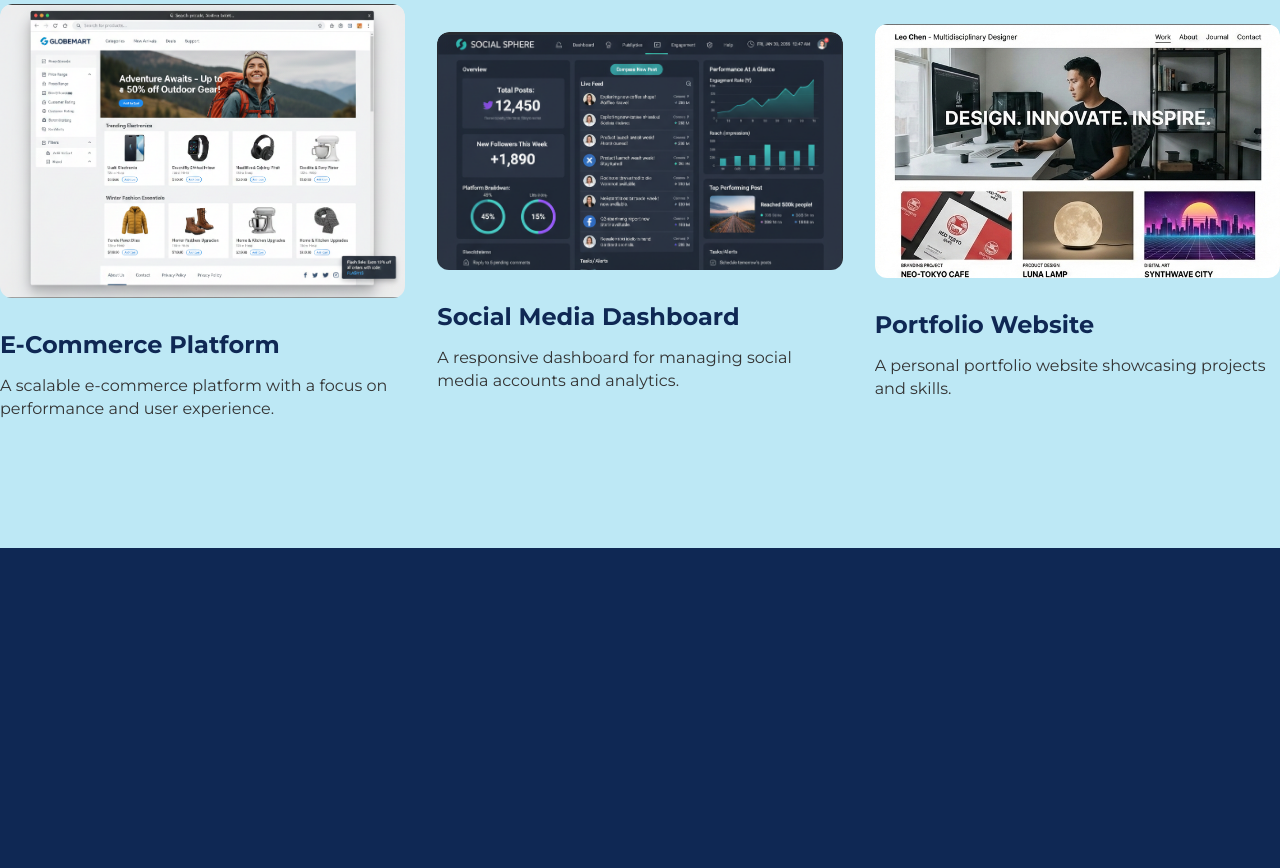
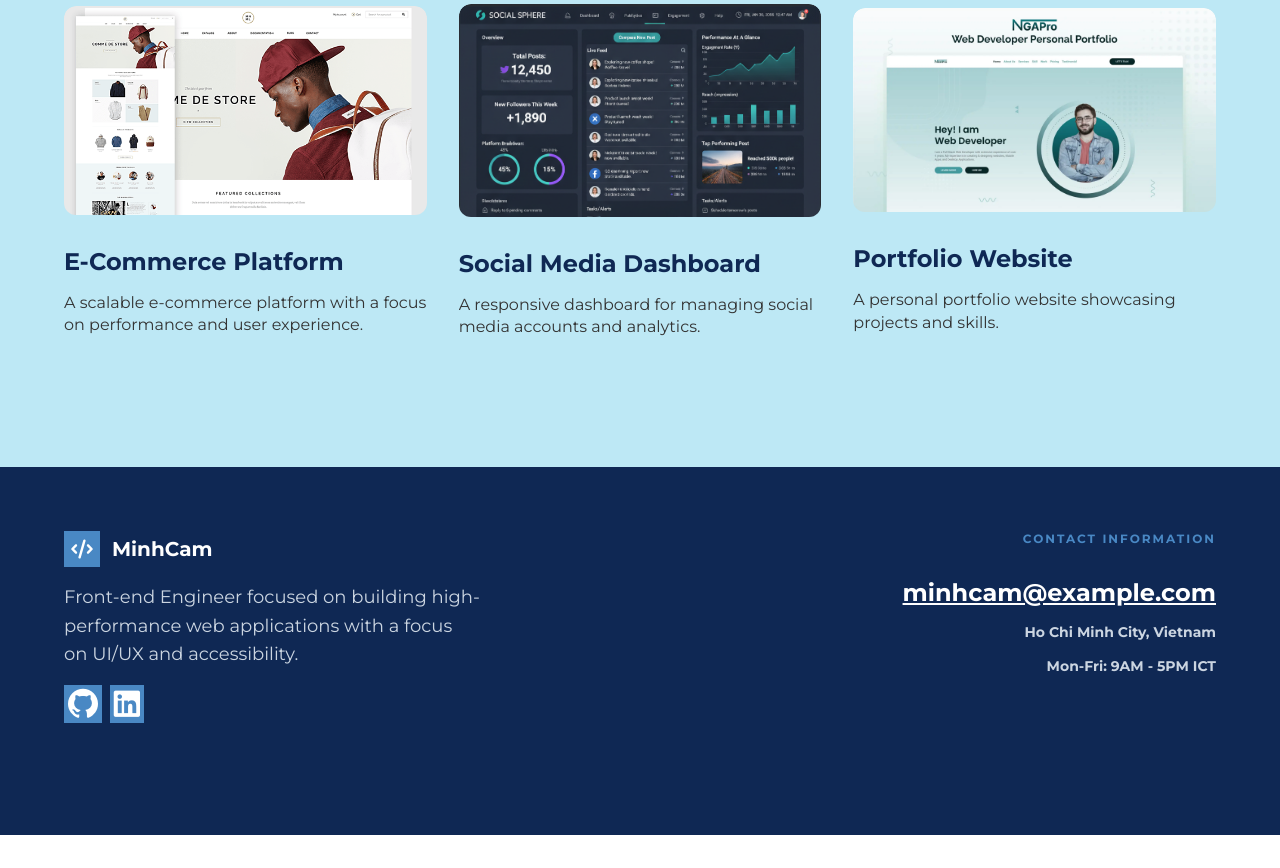
Before and after one commit to camduyminh/Portfolio, a plain HTML site: page index.html in a window 1280 px wide. Shown: the part 2051-2919 px from the top of the page. After the commit the page ends 2886 px from the top, so only its background shows below. Drawn offline with Linux system fonts and the light colour scheme.

Commit message:
Update Projects + Contact 1

```diff
--- a/index.html
+++ b/index.html
@@ -45,6 +45,7 @@
         <button class="call-to-action">Hire me</button>
       </div>
     </header>
+
     <main>
       <!-- SECTION HOME -->
       <section id="home">
@@ -187,18 +188,21 @@
           </div>
           <h4 class="view-project">
             <a class="project-link">
-            View All Projects
-            <i
-              class="fa-solid fa-arrow-right"
-              style="color: black; padding-left: 5px"
-            ></i>
+              View All Projects
+              <i
+                class="fa-solid fa-arrow-right"
+                style="color: black; padding-left: 5px"
+              ></i>
             </a>
           </h4>
           <!-- Project items would go here -->
         </div>
         <div class="project-items">
           <div class="project-item">
-            <img src="./assets/project1.png" alt="Project 1" />
+            <img
+              src="./assets/ecommerce-website-homepage-design.webp"
+              alt="Project 1"
+            />
             <div class="project-info">
               <h3 class="project-title">E-Commerce Platform</h3>
               <p class="project-description">
@@ -218,7 +222,10 @@
             </div>
           </div>
           <div class="project-item">
-            <img src="./assets/project3.png" alt="Project 3" />
+            <img
+              src="./assets/NextGenApps-Pro-Free-Bootstrap-5-Portfolio-Website-Template.webp"
+              alt="Project 3"
+            />
             <div class="project-info">
               <h3 class="project-title">Portfolio Website</h3>
               <p class="project-description">
@@ -230,7 +237,36 @@
       </section>
 
       <!-- SECTION CONTACT -->
-      <section id="contact"></section>
+      <section id="contact">
+        <div class="contact-left">
+          <div class="logo">
+            <div class="logo-box">
+              <img
+                src="./assets/logo.svg"
+                width="24"
+                height="24"
+                alt=""
+                style="color: white"
+              />
+            </div>
+            <p>MinhCam</p>
+          </div>
+          <p class="contact-description">
+            Front-end Engineer focused on building high-performance
+            web applications with a focus on UI/UX and accessibility.
+          </p>
+          <div class="contact-websites">
+            <i class="fa-brands fa-github logo-box"></i>
+            <i class="fa-brands fa-linkedin logo-box"></i>
+          </div>
+        </div>
+        <div class="contact-right">
+          <h2 class="contact-tag">Contact Information</h2>
+          <h3 class="contact-email">minhcam@example.com</h3>
+          <h5 class="contact-location">Ho Chi Minh City, Vietnam</h5>
+          <h5 class="available-time">Mon-Fri: 9AM - 5PM ICT</h5>
+        </div>
+      </section>
     </main>
   </body>
 </html>
--- a/style.css
+++ b/style.css
@@ -374,7 +374,7 @@ button:hover {
 }
 
 #projects {
-  padding: calc(var(--grid-unit) * 8) 0;
+  padding: calc(var(--grid-unit) * 8);
   background-color: var(--light-bg);
   height: auto;
   display: flex;
@@ -470,11 +470,6 @@ button:hover {
   line-height: 1.4;
 }
 
-#contact {
-  padding: calc(var(--grid-unit) * 8) 0;
-  background-color: var(--primary);
-  height: 40vh;
-}
 .wrap-project {
   width: 100%;
   display: flex;
@@ -509,3 +504,67 @@ button:hover {
   font-weight: 700;
   text-transform: none;
 }
+
+#contact {
+  padding: calc(var(--grid-unit) * 8);
+  background-color: var(--primary);
+  height: fit-content;
+  color: white;
+  display: flex;
+  gap: calc(var(--grid-unit) * 40);
+  justify-content: space-around;
+}
+#contact .contact-left {
+  width: 50%;
+}
+#contact .contact-left .logo {
+  margin-bottom: calc(var(--grid-unit) * 2);
+}
+#contact .contact-left .contact-description {
+  font-size: 1.8rem;
+  line-height: 1.6;
+  color: #cbd5e1;
+  margin-bottom: calc(var(--grid-unit) * 2);
+}
+#contact .contact-right {
+  width: 50%;
+  text-align: right;
+}
+#contact .contact-tag {
+  font-size: 1.2rem;
+  text-transform: uppercase;
+  letter-spacing: 2px;
+  font-weight: 700;
+  color: var(--accent);
+  padding-bottom: calc(var(--grid-unit) * 2);
+  margin-bottom: calc(var(--grid-unit) * 2);
+}
+.contact-websites {
+  gap: calc(var(--grid-unit) * 2);
+  margin-bottom: calc(var(--grid-unit) * 4);
+}
+.contact-websites .logo-box {
+  width: fit-content;
+  font-size: 3rem;
+  padding: 4px;
+  background-color: var(--accent);
+  margin-left: auto;
+  margin-right: 5px;
+  margin-bottom: calc(var(--grid-unit) * 2);
+}
+#contact .contact-email {
+  font-size: 2.4rem;
+  font-weight: 700;
+  color: white;
+  text-decoration: underline;
+  margin-bottom: calc(var(--grid-unit) * 2);
+}
+#contact .contact-location {
+  font-size: 1.4rem;
+  color: #cbd5e1;
+  margin-bottom: calc(var(--grid-unit) * 2);
+}
+#contact .available-time {
+  font-size: 1.4rem;
+  color: #cbd5e1;
+}
```
Also changed, not shown: assets/NextGenApps-Pro-Free-Bootstrap-5-Portfolio-Website-Template.webp (added), assets/ecommerce-website-homepage-design.webp (added), assets/project1.png (deleted).
